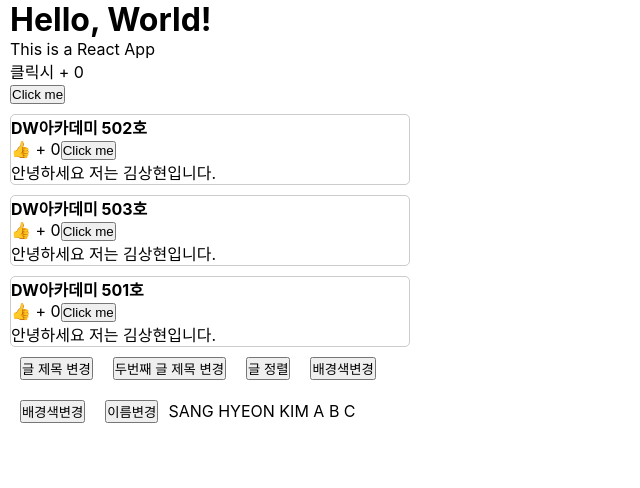
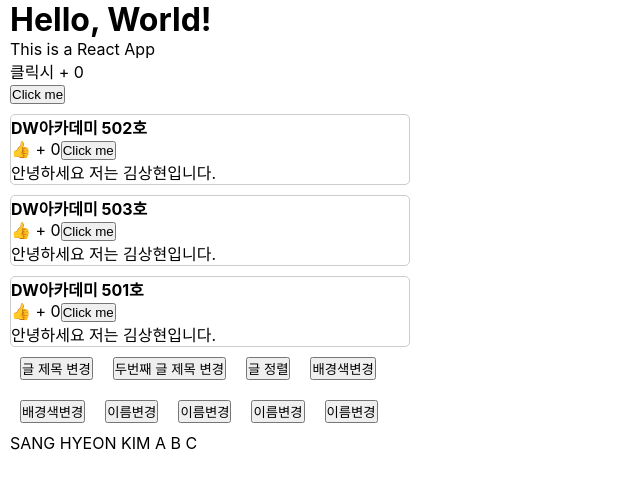
Before and after one commit to Wolrang/-ReactBasic, a React (Create React App) app: page / in a window 1280 px wide. Shown: the top 488 px of the page, without its empty margins (0-640 px from the left). Built offline with nearby package versions, Linux system fonts and the light colour scheme.

Commit message:
🎉 React Basic

```diff
--- a/src/App.js
+++ b/src/App.js
@@ -127,6 +127,18 @@ function App() {
       }}>이름변경</button>
 
       {
+        name.map(function (a, i) {
+          return (
+            <button className='button' key={i} onClick={() => {
+              let copy = [...name];
+              copy[i] = "Smith"
+              setName(copy);
+            }}>이름변경</button>
+          )
+        })
+      }
+
+      {
         ['sang ', 'hyeon ', 'kim'].map(function(e) {
           return e.toUpperCase();
         })
@@ -138,19 +150,6 @@ function App() {
         })
       }
 
-
-      {/* {
-        name.map(function (a, i) {
-          return (
-            <button onClick={() => {
-              let copy = [...name];
-              copy[i] = "Smith"
-              setName(copy);
-            }}>이름변경</button>
-          )
-        })
-      } */}
-
     </div>
   );
 }
```
